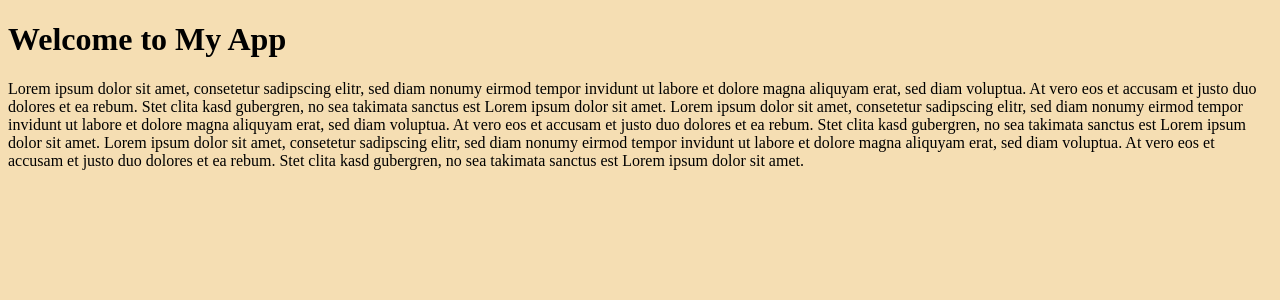
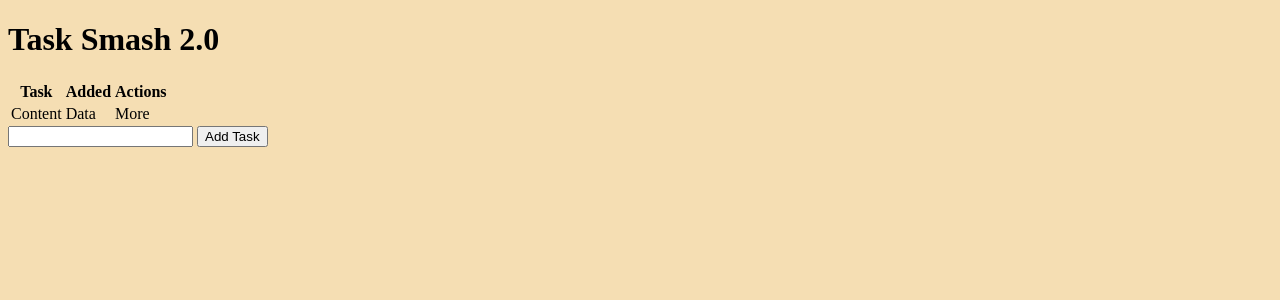
Before and after one commit to cithukyaw/FlaskToDo, a Flask app: page / in a window 1280 px wide. Shown: the top 300 px of the page. Run offline with Flask 3, Linux system fonts and the light colour scheme.

Commit message:
Extend base html

```diff
--- /dev/null
+++ b/templates/base.html
@@ -0,0 +1,13 @@
+<!DOCTYPE html>
+<html lang="en">
+<head>
+    <meta charset="UTF-8">
+    <meta name="viewport" content="width=device-width, initial-scale=1.0" />
+    <link rel="stylesheet" href="{{ url_for("static", filename="css/styles.css") }}" />
+    <title>My App</title>
+    {% block head %}{% endblock %}
+</head>
+<body>
+    {% block body %}{% endblock %}
+</body>
+</html>
--- a/templates/index.html
+++ b/templates/index.html
@@ -1,13 +1,27 @@
-<!DOCTYPE html>
-<html lang="en">
-<head>
-    <meta charset="UTF-8">
-    <meta name="viewport" content="width=device-width, initial-scale=1.0" />
-    <link rel="stylesheet" href="{{ url_for("static", filename="css/styles.css") }}" />
+{% extends 'base.html' %}
+
+{% block head %}
     <title>My App</title>
-</head>
-<body>
-    <h1>Welcome to My App</h1>
-    <p>Lorem ipsum dolor sit amet, consetetur sadipscing elitr, sed diam nonumy eirmod tempor invidunt ut labore et dolore magna aliquyam erat, sed diam voluptua. At vero eos et accusam et justo duo dolores et ea rebum. Stet clita kasd gubergren, no sea takimata sanctus est Lorem ipsum dolor sit amet. Lorem ipsum dolor sit amet, consetetur sadipscing elitr, sed diam nonumy eirmod tempor invidunt ut labore et dolore magna aliquyam erat, sed diam voluptua. At vero eos et accusam et justo duo dolores et ea rebum. Stet clita kasd gubergren, no sea takimata sanctus est Lorem ipsum dolor sit amet. Lorem ipsum dolor sit amet, consetetur sadipscing elitr, sed diam nonumy eirmod tempor invidunt ut labore et dolore magna aliquyam erat, sed diam voluptua. At vero eos et accusam et justo duo dolores et ea rebum. Stet clita kasd gubergren, no sea takimata sanctus est Lorem ipsum dolor sit amet. </p>
-</body>
-</html>
+{% endblock %}
+
+{% block body %}
+    <div class="content">
+        <h1>Task Smash 2.0</h1>
+        <table>
+            <tr>
+                <th>Task</th>
+                <th>Added</th>
+                <th>Actions</th>
+            </tr>
+            <tr>
+                <td>Content</td>
+                <td>Data</td>
+                <td>More</td>
+            </tr>
+        </table>
+        <form method="post">
+            <input type="text" name="content" id="content" />
+            <input type="submit" value="Add Task" id="btn-add" />
+        </form>
+    </div>
+{% endblock %}
```
